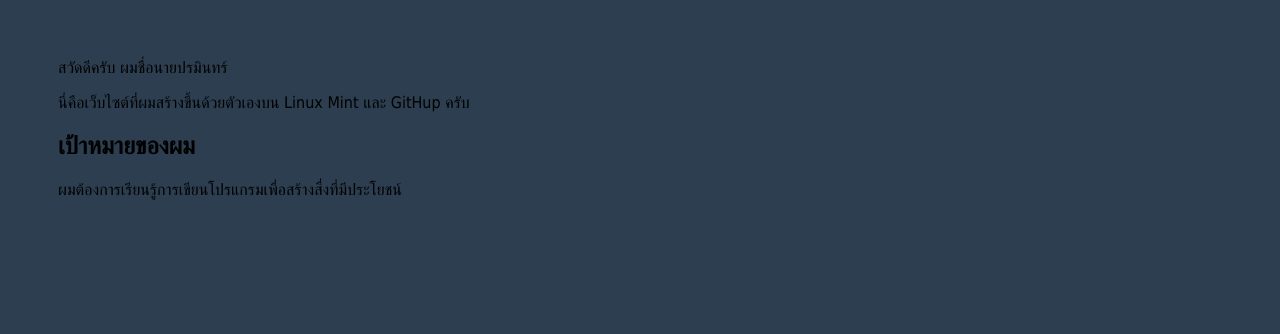
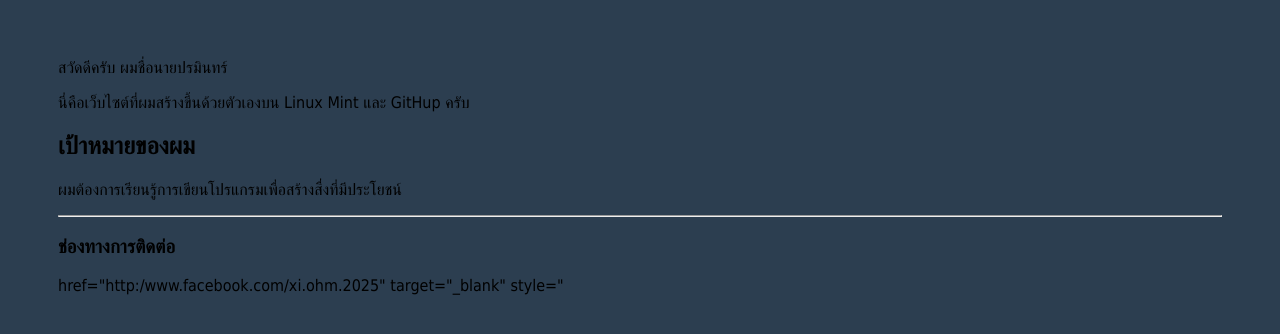
Before and after one commit to Poramin11/portfolio, a plain HTML site: page index.html in a window 1280 px wide. Drawn offline with Linux system fonts and the light colour scheme.

Commit message:
Add contact section to index.html
Add contact section with a link to Facebook.

```diff
--- a/index.html
+++ b/index.html
@@ -10,6 +10,11 @@
 
     <h2>เป้าหมายของผม</h2>
     <p>ผมต้องการเรียนรู้การเขียนโปรแกรมเพื่อสร้างสื่งที่มีประโยชน์</p>
+    <hr>
+    <h3>ช่องทางการติดต่อ</h3>
+    <a>
+        href="http:/www.facebook.com/xi.ohm.2025" target="_blank" style="
+    </a>
 </body>
  </html>
  <style>
```
